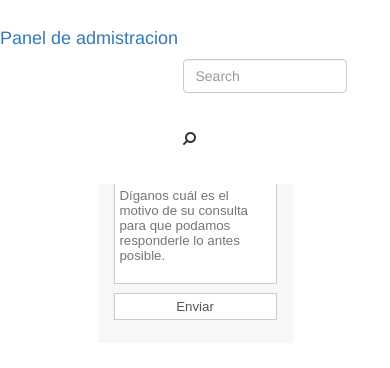
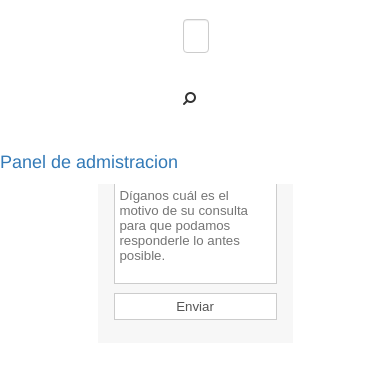
Before and after one commit to Sagardotegi/kupelike-symfony, a Symfony app: template src/KupelikeBundle/Resources/views/Index/contacto.html.twig in a window 390 px wide. Shown: the part 81-449 px from the top of the page. Run offline with Twig, Linux system fonts and the light colour scheme; the template is opened without the code that fills it, so the values that code supplies are empty; some libraries are stand-ins or nearby versions.

Commit message:
diseño login

```diff
--- a/app/Resources/views/base.html.twig
+++ b/app/Resources/views/base.html.twig
@@ -72,15 +72,16 @@ $(document).ready(function(){
                     <nav class="navbar navbar-light bg-faded row navbar-fixed-top">
                         <div class="col-xs-3 col-sm-1 navbar-ham2"><a id="navbar-ham" class="navbar-ham toggle-button"><i class="fa fa-bars fa-2x" aria-hidden="true"></i></a></div>
                         <div class="col-xs-9 col-sm-4"><a id="navbar-title" class="navbar-title" href="{{ path('index') }}">Kupe<img class="img-logo"/>Like</a></div>
-                        <div class="col-xs-12 col-sm-7 searchPadding">
-                          <a  href="{{ path('administracion_usuarios',{nombreSidreria: "Petritegi"})}}"><h4>Panel de admistracion</h4></a>
+                        <div class="col-xs-12 col-sm-5 searchPadding">
                           <form id="navbar-search" class="navbar-search form-inline" action="{{ path('sagardotegis_buscar') }}">
                             <input class="form-control searchBox" id="search" type="text" placeholder="Search">
                             <i class="fa fa-search fa-flip-horizontal fa-1x" aria-hidden="true"></i>
                             <span class="closeSearch pull-right"><i class="fa fa-times fa-2x" aria-hidden="true"></i></span>
                           </form>
                         </div>
-
+                        <div class="col-xs-12 col-sm-2 loginsidreros">
+                        <a href="{{ path('administracion_usuarios',{nombreSidreria: "Petritegi"})}}"><h4>Panel de admistracion</h4></a>
+                        </div>
                     </nav>
 
                 </div>
--- a/web/css/estilo.css
+++ b/web/css/estilo.css
@@ -137,6 +137,7 @@ body::-webkit-scrollbar-thumb {
     height: inherit;
     margin-top: 0px !important;
     margin-bottom: 0px !important;
+    width: 10px;
 }
 
 .navbar-search-widen {
```
Also changed, not shown: src/KupelikeBundle/Controller/AdministracionController.php (+19 -16 lines).
